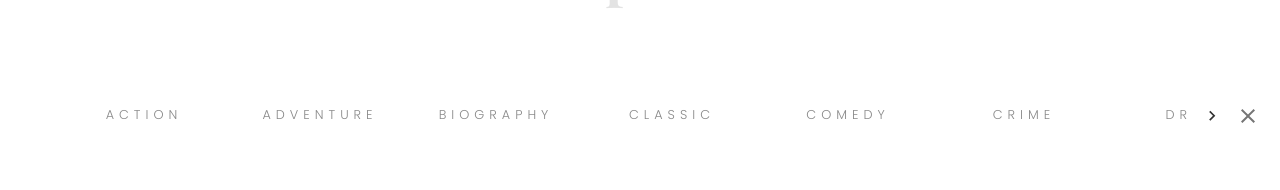
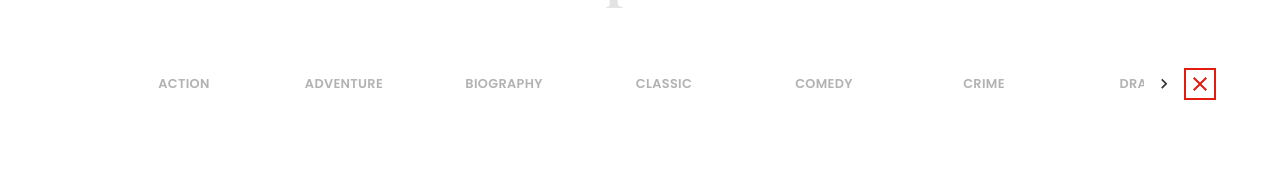
Before and after one commit to jash139/book_editor_v2, a React (Create React App) app: page /explore in a window 1280 px wide. Shown: the part 142-332 px from the top of the page. Built offline with nearby package versions, Linux system fonts and the light colour scheme; no server answers; sample sign-in values are in the browser's storage; what @editorjs/editorjs would draw is missing.

Commit message:
Changed GenreSelectionTabs design

```diff
--- a/src/components/GenreSelectionTabs/GenreSelectionTabs.js
+++ b/src/components/GenreSelectionTabs/GenreSelectionTabs.js
@@ -1,26 +1,25 @@
-import React, { useState } from 'react';
+import React, { useState } from "react";
 
-import ClearIcon from '@material-ui/icons/Clear';
+import ClearIcon from "@material-ui/icons/Clear";
 
-import { makeStyles, withStyles } from '@material-ui/core/styles';
+import { makeStyles, withStyles } from "@material-ui/core/styles";
 
-import Tabs from '@material-ui/core/Tabs';
-import Tab from '@material-ui/core/Tab';
-import { IconButton } from '@material-ui/core';
+import Tabs from "@material-ui/core/Tabs";
+import Tab from "@material-ui/core/Tab";
+import { IconButton } from "@material-ui/core";
 
-import themeColors from '../../constants/themeColors';
-import genres from '../../constants/genres';
+import themeColors from "../../constants/themeColors";
+import genres from "../../constants/genres";
 
 const GenreTabs = withStyles({
     indicator: {
-        backgroundColor: "transparent",
-        display: "hidden",
+        backgroundColor: themeColors.red,
         justifyContent: "center",
         "& > span": {
             borderRadius: "1rem",
             maxWidth: 50,
             width: "100%",
-            backgroundColor: "transparent",
+            backgroundColor: themeColors.red,
         },
     },
 })((props) => <Tabs {...props} TabIndicatorProps={{ children: <span /> }} />);
@@ -29,26 +28,20 @@ const GenreTab = withStyles((theme) => ({
     root: {
         backgroundColor: "white",
         borderRadius: 0,
-        borderBottom: "2px solid transparent",
-        color: themeColors.black,
+        color: themeColors.grey,
         fontFamily: "'Poppins', sans-serif",
         fontSize: "0.8rem",
-        fontWeight: 300,
-        letterSpacing: "5px",
-        margin: "0 0.5rem",
+        fontWeight: 600,
         "&:hover": {
             color: themeColors.black,
             opacity: 1,
         },
         "&$selected": {
             backgroundColor: "white",
-            color: themeColors.darkSkin,
-            borderBottom: "2px solid " + themeColors.darkSkin,
+            color: themeColors.red,
         },
         "&:focus": {
             backgroundColor: "white",
-            color: themeColors.darkSkin,
-            borderBottom: "2px solid " + themeColors.darkSkin,
         },
     },
     selected: {},
@@ -59,19 +52,16 @@ const useStyles = makeStyles((theme) => ({
         display: "flex",
         flexGrow: 1,
         margin: "auto",
-        marginTop: "5rem",
-        maxWidth: "1500px",
-        padding: "0 1rem",
+        marginTop: "3rem",
+        maxWidth: "90%",
     },
     clearButton: {
         borderRadius: 0,
-        color: themeColors.greenishGrey,
+        border: "2px solid " + themeColors.red,
+        color: themeColors.red,
         margin: "auto",
         height: "2rem",
         width: "2rem",
-        "&:hover": {
-            backgroundColor: "white",
-        },
     },
 }));
 
```
Also changed, not shown: 1 other file (tests, documents, lock files or other folders).
